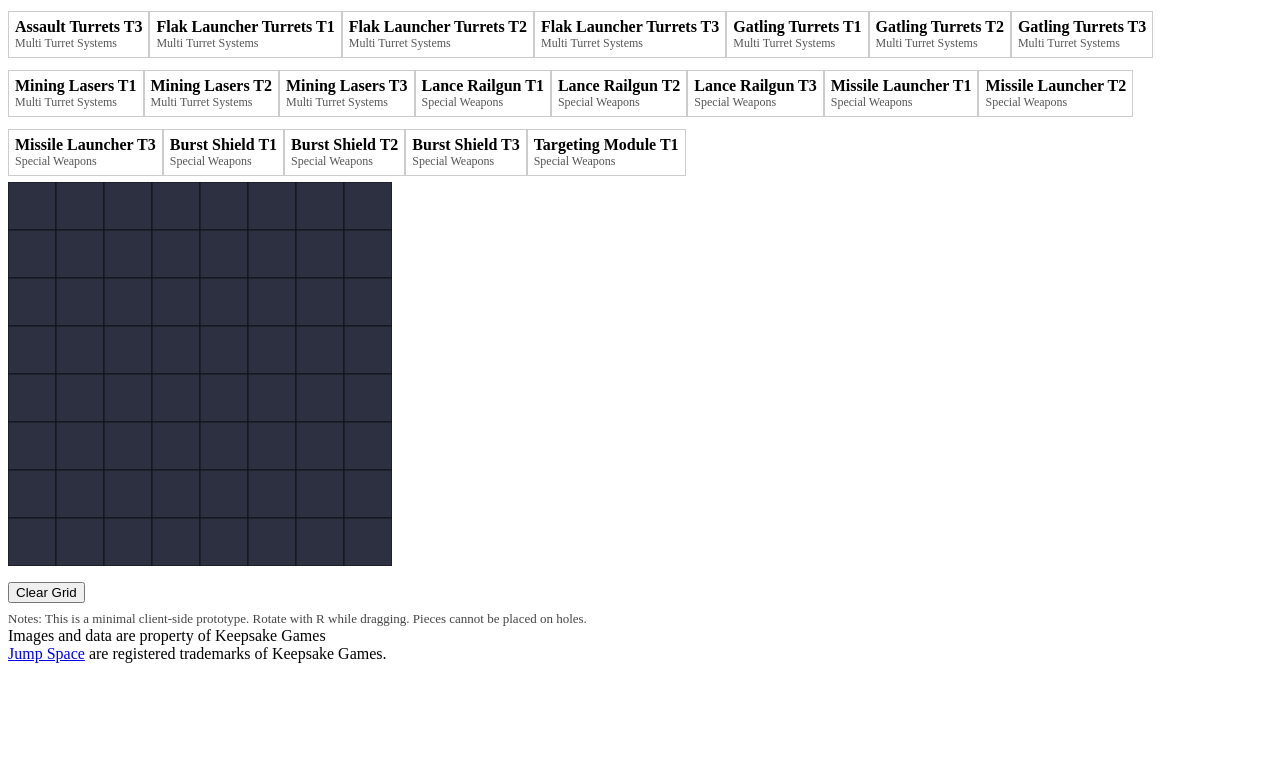
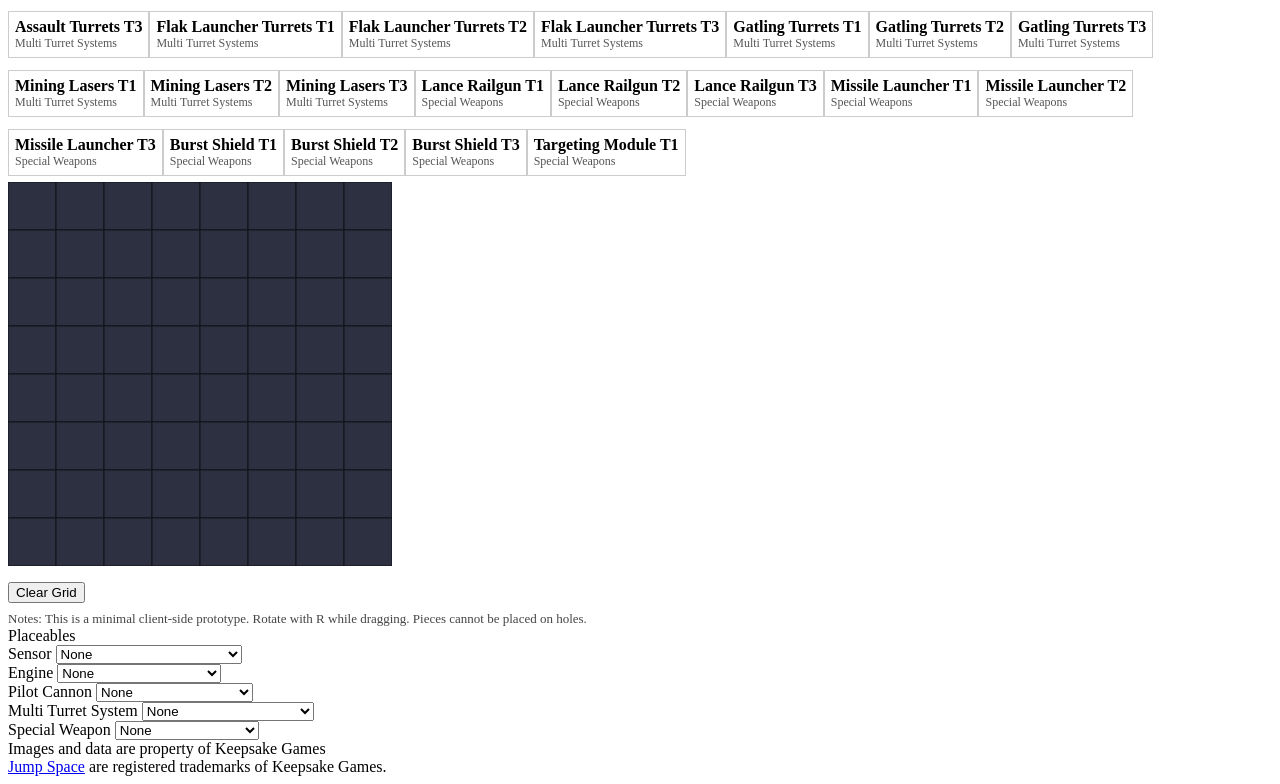
Before and after one commit to attrib/jump-space-configurator, a Vue app: page / in a window 1280 px wide. Shown: the part 549-1333 px from the top of the page. Before the commit the page ends 1220 px from the top, so only its background shows below. Built offline with nearby package versions, Linux system fonts and the light colour scheme; the HTML template or start-up script is replaced by a standard one.

Commit message:
Added ships to parts and prepared selection area

```diff
--- a/src/App.vue
+++ b/src/App.vue
@@ -6,10 +6,8 @@
         <h3 style="margin-top:12px">Select Ship</h3>
         <div>
           <label>Ship
-            <select v-model="ship" @change="applyHoles">
-              <option value="catamaran-t0">C-3 Catamaran T0</option>
-              <option value="catamaran-t1">C-3 Catamaran T1</option>
-              <option value="dart-t0">DT-4 Dart</option>
+            <select v-model="ship" @change="changeShip">
+              <option v-for="s in availableShips" :value=s.id>{{ s.name }}</option>
             </select>
           </label>
         </div>
@@ -57,10 +55,14 @@
         <GridBoard ref="board" :grid="grid" :placed="placed" :cellSize="cellSize"
                    @try-place="tryPlace" @move-placed="movePlaced"/>
         <button style="margin-top:12px" @click="clearGrid">Clear Grid</button>
+        <div style="margin-top:8px;font-size:13px;color:#444">
+          Notes: This is a minimal client-side prototype. Rotate with R while dragging. Pieces cannot be placed on holes.
+        </div>
       </div>
-    </div>
-    <div style="margin-top:8px;font-size:13px;color:#444">
-      Notes: This is a minimal client-side prototype. Rotate with R while dragging. Pieces cannot be placed on holes.
+
+      <div class="selection-area">
+        <SelectionArea :ship="selectedShip" :placed="placed" :parts="parts"/>
+      </div>
     </div>
     <div class="legal">
       Images and data are property of Keepsake Games<br>
@@ -71,15 +73,17 @@
 
 <script>
 import GridBoard from './components/GridBoard.vue'
+import SelectionArea from './components/SelectionArea.vue'
 import {reactive, ref} from 'vue'
 import data from './data/parts.json'
 
 export default {
-  components: {GridBoard},
+  components: {GridBoard, SelectionArea},
   setup() {
     const grid = reactive(Array.from({length: 8}, () => Array(8).fill(0)))
     const placed = reactive([])
     const ship = ref('catamaran-t0')
+    const selectedShip  = reactive({})
     const reactor = ref('none')
     const aux1 = ref('none')
     const aux2 = ref('none')
@@ -107,14 +111,23 @@ export default {
 
     const auxiliaries = data.auxiliaries
 
+    const availableShips = data.ships
+
+    function changeShip() {
+      const foundShip = availableShips.find((s) => s.id === ship.value)
+      if (foundShip) {
+        Object.assign(selectedShip, foundShip)
+      }
+    }
+
+    changeShip()
+
     function applyHoles() {
       for (let y = 0; y < 8; y++) for (let x = 0; x < 8; x++) grid[y][x] = -1
       applyHolesFor(reactors, reactor.value, 0)
       applyHolesFor(auxiliaries, aux1.value, 4)
       applyHolesFor(auxiliaries, aux2.value, 6)
       placed.splice(0, placed.length)
-      // remove focus state of all drop downs
-
     }
 
     function applyHolesFor(list, selected, offsetY) {
@@ -197,10 +210,13 @@ export default {
       movePlaced,
       placed,
       clearGrid,
+      availableShips,
       ship,
+      selectedShip,
       reactor,
       aux1,
       aux2,
+      changeShip,
       applyHoles,
       cellSize
     }
--- /dev/null
+++ b/src/components/SelectionArea.vue
@@ -0,0 +1,62 @@
+<template>
+  <div>
+    Placeables
+  </div>
+  <div>
+    <div>
+    <label>
+      Sensor
+      <select v-for="n in ship.sensor">
+        <option value="">None</option>
+        <option v-for="p in parts.filter((p) => p.type === 'Sensors')" :value=p.id>{{ p.name }}</option>
+      </select>
+    </label>
+    </div>
+    <div>
+    <label>
+      Engine
+      <select v-for="n in ship.engine">
+        <option value="">None</option>
+        <option v-for="p in parts.filter((p) => p.type === 'Engines')" :value=p.id>{{ p.name }}</option>
+      </select>
+    </label>
+    </div>
+    <div>
+    <label>
+      Pilot Cannon
+      <select v-for="n in ship.pilotCannon">
+        <option value="">None</option>
+        <option v-for="p in parts.filter((p) => p.type === 'Pilot Cannon')" :value=p.id>{{ p.name }}</option>
+      </select>
+    </label>
+    </div>
+    <div>
+    <label>
+      Multi Turret System
+      <select v-for="n in ship.multiTurretSystem">
+        <option value="">None</option>
+        <option v-for="p in parts.filter((p) => p.type === 'Multi Turret Systems')" :value=p.id>{{ p.name }}</option>
+      </select>
+    </label>
+    </div>
+    <div>
+    <label>
+      Special Weapon
+      <select v-for="n in ship.specialWeapon">
+        <option value="">None</option>
+        <option v-for="p in parts.filter((p) => p.type === 'Special Weapons')" :value=p.id>{{ p.name }}</option>
+      </select>
+    </label>
+    </div>
+  </div>
+</template>
+
+<script>
+export default {
+  name: 'SelectionArea',
+  props: {ship: Object, placed: Array, parts: Array},
+  setup(props, {emit}) {
+
+  }
+}
+</script>
--- a/src/data/parts.json
+++ b/src/data/parts.json
@@ -629,5 +629,35 @@
         "  PPPP  "
       ]
     }
+  ],
+  "ships": [
+    {
+      "id": "catamaran-t0",
+      "name": "C-3 Catamaran T0",
+      "sensor": 1,
+      "engine": 1,
+      "pilotCannon": 1,
+      "multiTurretSystem": 1,
+      "specialWeapon": 1
+    },
+    {
+      "id": "catamaran-t1",
+      "name": "C-3 Catamaran T1",
+      "sensor": 1,
+      "engine": 1,
+      "pilotCannon": 1,
+      "multiTurretSystem": 1,
+      "specialWeapon": 2
+    },
+    {
+      "id": "dart-t0",
+      "name": "DT-4 Dart",
+      "sensor": 1,
+      "engine": 1,
+      "pilotCannon": 2,
+      "multiTurretSystem": 0,
+      "specialWeapon": 1
+    }
+
   ]
 }
```
